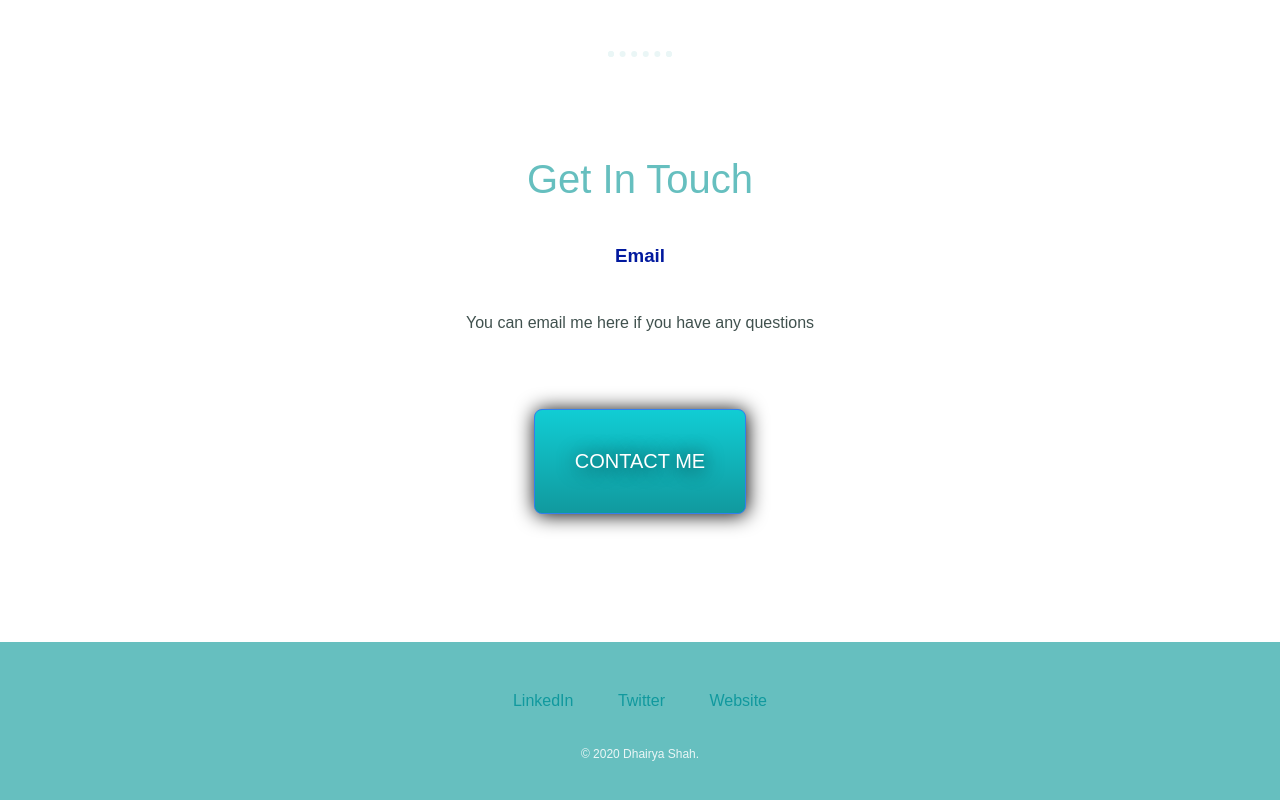
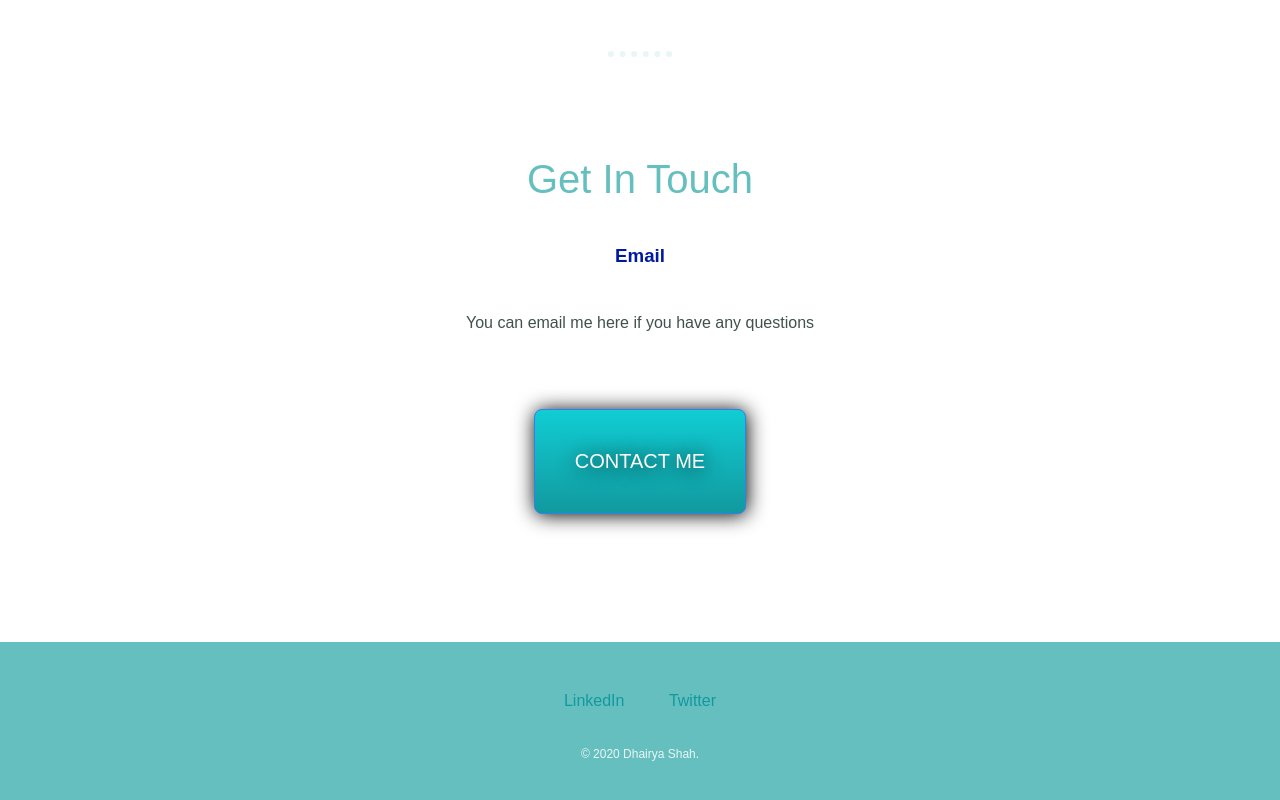
Before and after one commit to Dhairya9/myself, a plain HTML site: page index.html in a window 1280 px wide. Shown: the part 2108-2908 px from the top of the page. Drawn offline with Linux system fonts and the light colour scheme; a web font is replaced by a local one.

Commit message:
Update index.html

```diff
--- a/index.html
+++ b/index.html
@@ -46,9 +46,8 @@
           <br>
 
           <div class="bottom-container">
-            <a class="footer-link" href="https://www.linkedin.com/">LinkedIn</a>
-            <a class="footer-link" href="https://twitter.com/">Twitter</a>
-            <a class="footer-link" href="https://www.appbrewery.co/">Website</a>
+            <a class="footer-link" href="https://www.linkedin.com/in/dhairya-shah-598a40147/">LinkedIn</a>
+            <a class="footer-link" href="https://twitter.com/DhairyS">Twitter</a>
             <p class="copyright">© 2020 Dhairya Shah.</p>
           </div>
 
```
